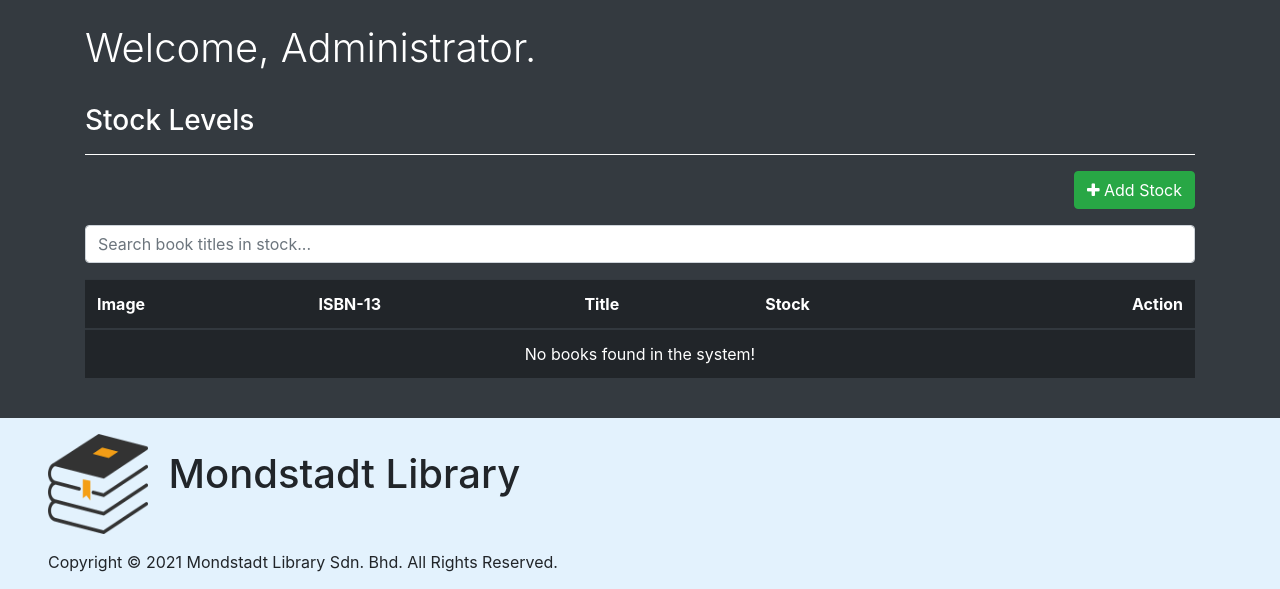
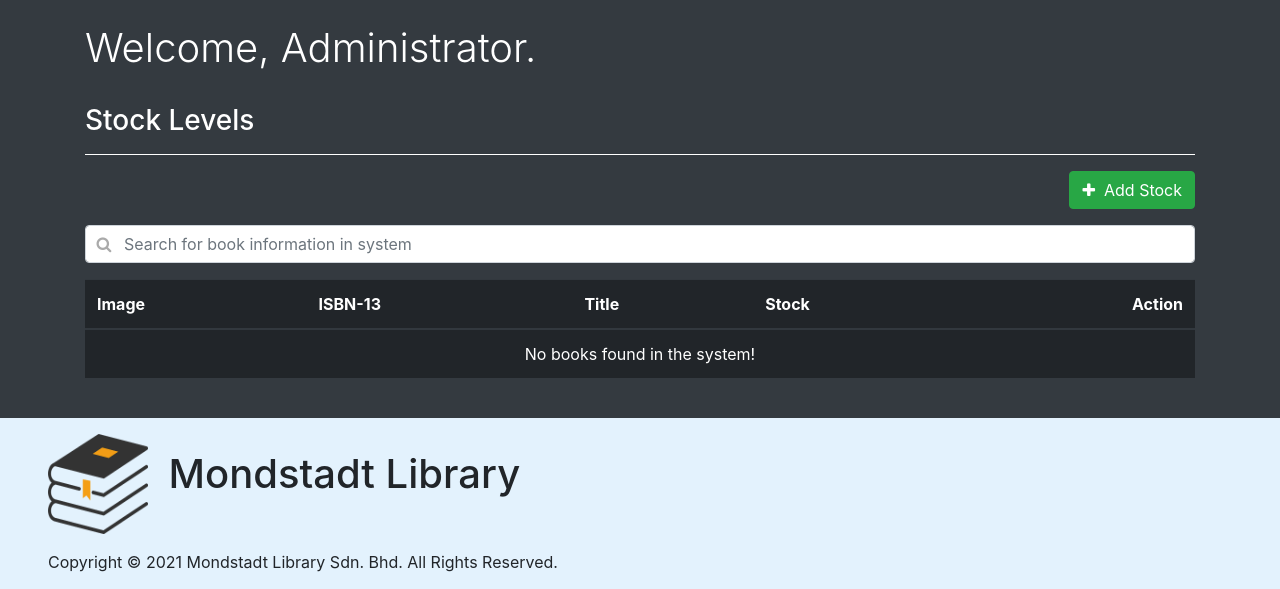
Before and after one commit to lukazio/Group11-BookStore, a PHP site: page /stock_levels.php in a window 1280 px wide. Shown: the part 82-671 px from the top of the page. Run offline with PHP 8.4, Linux system fonts and the light colour scheme; data that the repository does not hold is empty.

Commit message:
implemented dynamic search for stock levels page

```diff
--- /dev/null
+++ b/modules/stock_levels.css
@@ -0,0 +1,19 @@
+.search .form-control {
+    padding-left: 2.375rem;
+}
+
+.search .form-control-feedback {
+    position: absolute;
+    z-index: 2;
+    display: block;
+    width: 2.375rem;
+    height: 2.375rem;
+    line-height: 2.375rem;
+    text-align: center;
+    pointer-events: none;
+    color: #aaaaaa;
+}
+
+hr {
+    border-color: white;
+}
--- a/stock_levels.php
+++ b/stock_levels.php
@@ -7,6 +7,8 @@
         <?php
         require 'modules/link.php';
         ?>
+
+        <link rel="stylesheet" type="text/css" href="modules/stock_levels.css">
     </head>
 
     <?php
@@ -18,13 +20,16 @@
         <div class="container text-white">
             <h1 class="py-4 font-weight-light">Welcome, Administrator.</h1>
             <h3>Stock Levels</h3>
-            <hr style="border-color: white;">
+            <hr>
 
             <div class="text-right">
-                <a class="mb-3 btn btn-success"><i class="fa fa-plus"></i> Add Stock</a>
+                <a class="mb-3 btn btn-success" href="add_stock.php"><i class="fa fa-plus"></i>&nbsp; Add Stock</a>
             </div>
 
-            <input type="text" class="form-control mb-3" id="searchStock" name="searchStock" placeholder="Search book titles in stock...">
+            <div class="form-group search mb-3">
+                <span class="fa fa-search form-control-feedback"></span>
+                <input type="text" class="form-control" id="searchStock" name="searchStock" placeholder="Search for book information in system">
+            </div>
 
             <?php
             // Get all books in the system
@@ -43,7 +48,7 @@
                             <th scope="col" class="text-right">Action</th>
                         </tr>
                     </thead>
-                    <tbody>
+                    <tbody id="stockTable">
                         <?php
                         if(mysqli_num_rows($getBooksResult) > 0){
                             foreach($getBooksResult as $row){
@@ -55,7 +60,7 @@
                                     echo  '<td><span class="badge badge-light">'.$row['quantity'].'</span></td>';
                                 else
                                     echo  '<td><span class="badge badge-danger">'.$row['quantity'].'</span></td>';
-                                echo      '<td class="text-right"><a href="book_details.php?isbn='.$row['isbn'].'" class="btn btn-info"><i class="fa fa-pencil"></i> Details</a></td>';
+                                echo      '<td class="text-right"><a href="book_details.php?isbn='.$row['isbn'].'" class="btn btn-info"><i class="fa fa-pencil"></i>&nbsp; Details</a></td>';
                             }
                         }
                         else{
@@ -75,3 +80,14 @@
     ?>
 
 </html>
+
+<script type="text/javascript">
+$(document).ready(function(){
+    $("#searchStock").on("keyup", function() {
+        var value = $(this).val().toLowerCase();
+        $("#stockTable tr").filter(function() {
+            $(this).toggle($(this).text().toLowerCase().indexOf(value) > -1)
+        });
+    });
+});
+</script>
```
